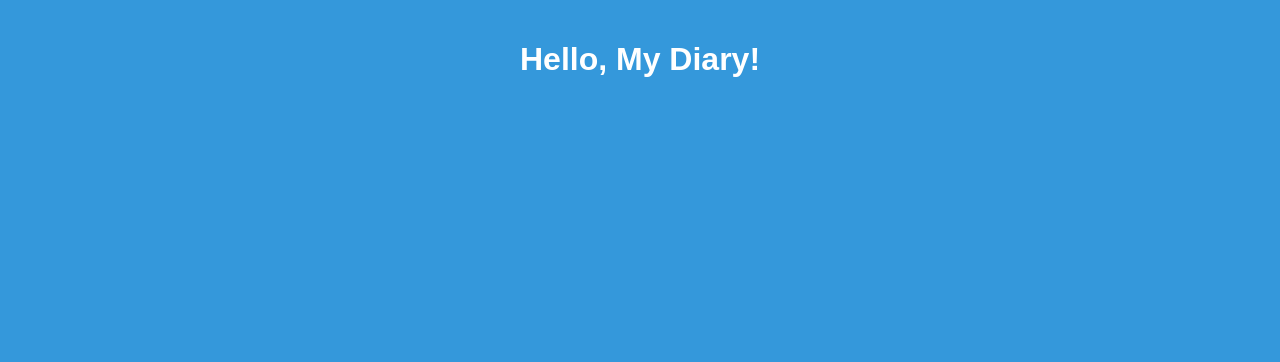
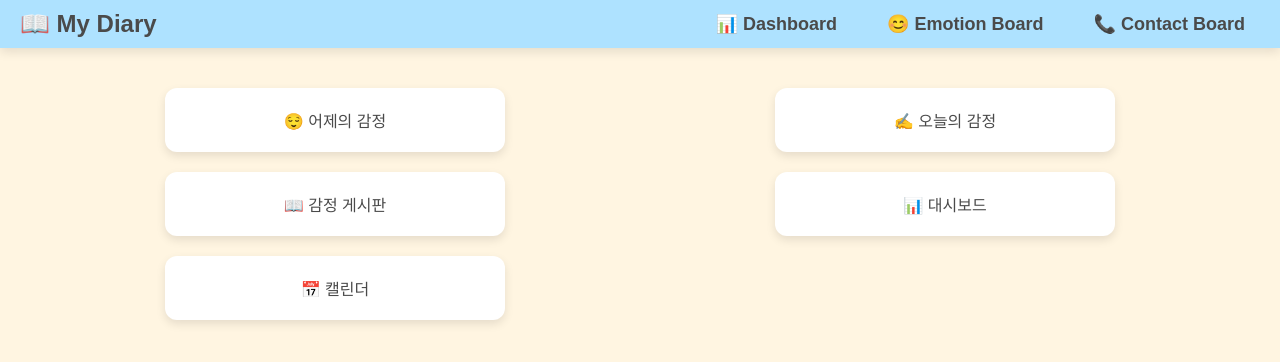
Before and after one commit to 94Rosy/myDiary2025, a React (Create React App) app in the folder my_dear_diary/: page / in a window 1280 px wide. Shown: the top 362 px of the page. Built offline with nearby package versions, Linux system fonts and the light colour scheme.

Commit message:
[page1] 페이지 구성 작업

```diff
--- a/my_dear_diary/package.json
+++ b/my_dear_diary/package.json
@@ -47,5 +47,8 @@
       "last 1 firefox version",
       "last 1 safari version"
     ]
+  },
+  "devDependencies": {
+    "eslint-config-react-app": "^7.0.1"
   }
 }
--- a/my_dear_diary/src/App.tsx
+++ b/my_dear_diary/src/App.tsx
@@ -1,12 +1,9 @@
-import React from "react";
-import "./styles.scss"; // SCSS 파일 불러오기
+import "./styles/global.scss";
+import "./styles/layout.scss";
+import AppRouter from "./routes/AppRouter";
 
 function App() {
-  return (
-    <div>
-      <h1>Hello, My Diary!</h1>
-    </div>
-  );
+  return <AppRouter />;
 }
 
 export default App;
--- /dev/null
+++ b/my_dear_diary/src/components/Navbar.tsx
@@ -0,0 +1,29 @@
+// 헤더 - 내비게이션 기능
+
+import { Link } from "react-router-dom";
+import "../styles/layout.scss";
+
+const Navbar = () => {
+  return (
+    <header className="header">
+      <div className="logo">
+        <Link to="/">📖 My Diary</Link> {/* 로고 클릭 시 홈으로 이동 */}
+      </div>
+      <nav>
+        <ul>
+          <li>
+            <Link to="/dashboard">📊 Dashboard</Link> {/** 대시보드 페이지로 */}
+          </li>
+          <li>
+            <Link to="/emotionList">😊 Emotion Board</Link> {/** 감정 게시판판 */}
+          </li>
+          <li>
+            <Link to="/contact">📞 Contact Board</Link> {/** 나를 소개하는 페이지로 */}
+          </li>
+        </ul>
+      </nav>
+    </header>
+  );
+};
+
+export default Navbar;
--- /dev/null
+++ b/my_dear_diary/src/pages/ContactBoardPage.tsx
@@ -0,0 +1,7 @@
+// 연락처 페이지
+
+const ContactBoardPage = () => {
+  return <h1>📞 연락처 페이지</h1>;
+};
+
+export default ContactBoardPage;
--- /dev/null
+++ b/my_dear_diary/src/pages/DashboardPage.tsx
@@ -0,0 +1,7 @@
+// 대시보드 페이지
+
+const DashboardPage = () => {
+  return <h1>📊 대시보드 페이지</h1>;
+};
+
+export default DashboardPage;
--- /dev/null
+++ b/my_dear_diary/src/pages/EmotionBoardPage.tsx
@@ -0,0 +1,7 @@
+// 감정 기록 게시판 페이지
+
+const EmotionBoard = () => {
+  return <h1>😊 감정 기록 페이지</h1>;
+};
+
+export default EmotionBoard;
--- /dev/null
+++ b/my_dear_diary/src/pages/MainPage.tsx
@@ -0,0 +1,32 @@
+// 메인 페이지
+
+const MainPage = () => {
+  return (
+    <div className="main-content">
+      {/** 어제의 감정을 보여 줌
+       * 1. 해당 감정 이모티콘으로 직관적으로 보여줌
+       * 2. 툴팁으로 설명도 */}
+      <div className="card">😌 어제의 감정</div>
+      {/** 오늘의 감정 쓰기
+       * 1. 한 줄 쓰기(모달 or 팝업 형식)
+       * 2. 게시(post)하면 감정 게시판으로 이동
+       */}
+      <div className="card">✍ 오늘의 감정</div>
+      {/** 감정 기록 게시판
+       * 1. 감정 기록 게시판으로 이동할 수 있는 카드
+       */}
+      <div className="card">📖 감정 게시판</div>
+      {/** 감정 차트 게시판
+       * 1. 올해, 이번 달, 이번 주의 감정을 그래프로 표현
+       * 2. 평균 감정의 상태를 그래프로 알려주는 대시보드
+       */}
+      <div className="card">📊 대시보드</div>
+      {/** 캘린더
+       * 1. 각 일자에 해당 감정의 색깔을 입혀서 날짜 색깔만으로도 해당 날의 감정을 알 수 있게 해 줌
+       */}
+      <div className="card">📅 캘린더</div>
+    </div>
+  );
+};
+
+export default MainPage;
--- /dev/null
+++ b/my_dear_diary/src/routes/AppRouter.tsx
@@ -0,0 +1,22 @@
+import { BrowserRouter as Router, Routes, Route } from "react-router-dom";
+import Navbar from "../components/Navbar";
+import MainPage from "../pages/MainPage";
+import DashboardPage from "../pages/DashboardPage";
+import EmotionBoardPage from "../pages/EmotionBoardPage";
+import ContactBoardPage from "../pages/ContactBoardPage";
+
+const AppRouter = () => {
+  return (
+    <Router>
+      <Navbar />
+      <Routes>
+        <Route path="/" element={<MainPage />} />
+        <Route path="/dashboard" element={<DashboardPage />} />
+        <Route path="/emotionList" element={<EmotionBoardPage />} />
+        <Route path="/contact" element={<ContactBoardPage />} />
+      </Routes>
+    </Router>
+  );
+};
+
+export default AppRouter;
--- /dev/null
+++ b/my_dear_diary/src/styles/global.scss
@@ -0,0 +1,22 @@
+:root {
+  --primary-color: #6ea8d9; // 강조색 (헤더보다 조금 더 짙은 하늘색)
+  --secondary-color: #aee2ff; // 기본 하늘색 (헤더 배경색)
+  --background-color: #fff5e1; // 아이보리
+  --text-color: #4a4a4a; // 너무 까맣지 않은 글자색
+}
+
+body {
+  font-family: "Arial", sans-serif;
+  background-color: var(--background-color);
+  color: var(--text-color);
+  margin: 0;
+  padding: 0;
+}
+
+// 기본 컨테이너 스타일
+.container {
+  width: 90%;
+  max-width: 1200px;
+  margin: 0 auto;
+  padding: 20px;
+}
--- /dev/null
+++ b/my_dear_diary/src/styles/layout.scss
@@ -0,0 +1,75 @@
+@import "global";
+
+// 헤더 스타일
+.header {
+  display: flex;
+  align-items: center;
+  justify-content: space-between;
+  background-color: var(--secondary-color);
+  padding: 10px 20px;
+  box-shadow: 0px 4px 10px rgba(0, 0, 0, 0.1);
+
+  .logo {
+    font-size: 24px;
+    font-weight: bold;
+
+    a {
+      text-decoration: none;
+      color: var(--text-color);
+      transition: 0.3s;
+
+      &:hover {
+        color: var(--primary-color);
+      }
+    }
+  }
+
+  nav {
+    ul {
+      list-style: none;
+      display: flex;
+      gap: 20px;
+      padding: 0;
+      margin: 0;
+
+      li {
+        a {
+          text-decoration: none;
+          color: var(--text-color);
+          font-weight: bold;
+          padding: 10px 15px;
+          border-radius: 8px;
+          transition: 0.3s;
+          font-size: 18px;
+
+          &:hover {
+            background-color: var(--primary-color);
+            color: #fff;
+          }
+        }
+      }
+    }
+  }
+}
+.main-content {
+  display: grid;
+  grid-template-columns: repeat(2, 1fr);
+  gap: 20px;
+  padding: 40px;
+  justify-items: center;
+}
+
+.card {
+  background: #fff;
+  padding: 20px;
+  border-radius: 12px;
+  box-shadow: 0px 4px 10px rgba(0, 0, 0, 0.1);
+  width: 100%;
+  max-width: 300px;
+  text-align: center;
+  transition: transform 0.3s ease-in-out;
+
+  &:hover {
+    transform: scale(1.05);
+  }
+}
```
Also changed, not shown: 1 other file (tests, documents, lock files or other folders).
